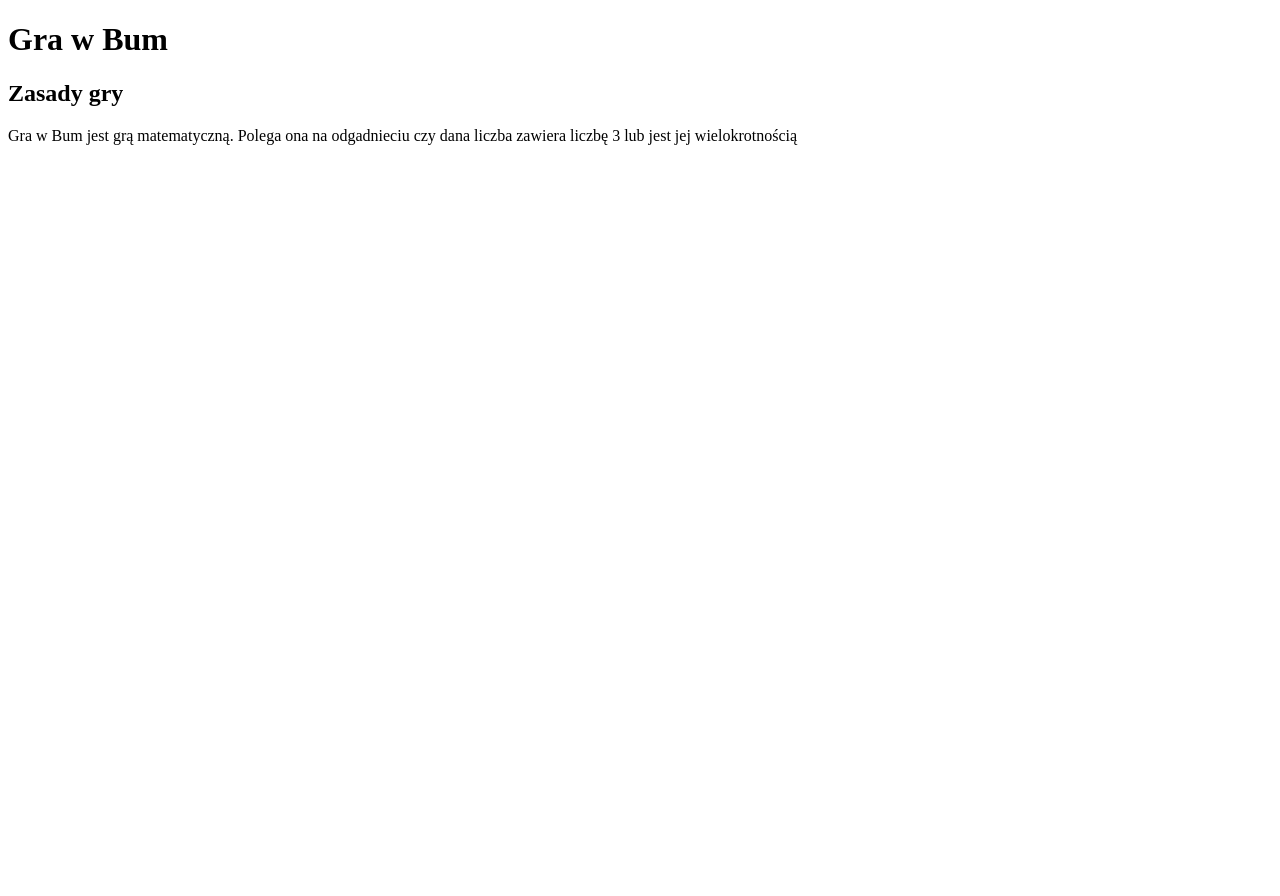
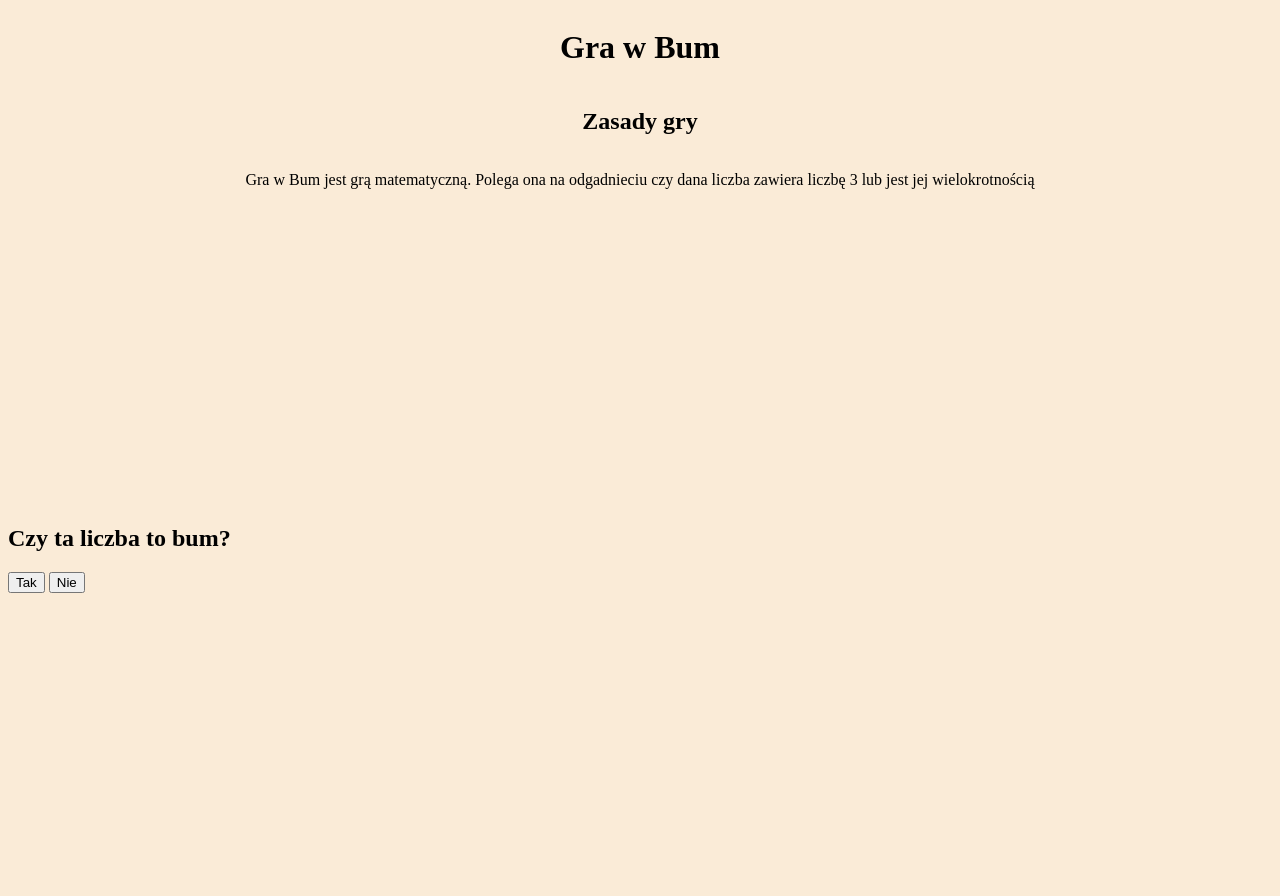
Before and after one commit to Lotosney/BumGame, a plain HTML site: page bum.html in a window 1280 px wide. Before the commit the page ends 800 px from the top, so only its background shows below. Drawn offline with Linux system fonts and the light colour scheme.

Commit message:
Add some css and js

```diff
--- a/bum.css
+++ b/bum.css
@@ -0,0 +1,29 @@
+html{
+    background-color: antiquewhite;
+}
+
+.rules{
+    display: flex;
+    height:30%;
+    flex-direction: column;
+    justify-content: center;
+    text-align: center;
+}
+
+
+.numberContainer{
+    display: flex;
+    justify-content: center;
+    height:300px;
+    width: 100%;
+    color: black;
+    font-size: 10vh;
+}
+.scoreNumberContainer{
+    display: flex;
+    justify-content: center;
+    height:300px;
+    width: 100%;
+    color: black;
+    font-size: 2vh;
+}
--- a/bum.html
+++ b/bum.html
@@ -2,17 +2,28 @@
 <html lang="pl">
 <head>
     <meta charset="UTF-8">
-    <meta name="viewport" content="width=device-width, initial-scale=1.0">
+    <meta name="viewport" content="width=device-width , initial-scale=1.0">
+    <link rel="stylesheet" href="bum.css">
     <title>Gra w Bum</title>
 </head>
 <body>
-    <div class="Rules">
+    <div class="rules">
         <h1>Gra w Bum</h1>
         <h2> Zasady gry</h2>
-        <p> Gra w Bum jest grą matematyczną. Polega ona na odgadnieciu czy dana liczba zawiera liczbę 3 lub jest jej wielokrotnością</p>
+        <p> Gra w Bum jest grą matematyczną. Polega ona na odgadnieciu czy dana liczba zawiera liczbę
+             3 lub jest jej wielokrotnością</p>
+    </div>
+    <div class="numberContainer" id="numberContainer" >
+    </div>
+    <h2>Czy ta liczba to bum?</h2>
+    <div class="buttonContainer">
 
+        <button onclick="validateYes()">Tak</button>
+        <button onclick="validateNo()">Nie</button>
 
     </div>
-
+    <div class="scoreNumberContainer" id="scoreNumberContainer" >
+    </div>
+    <script src="/bum.js"></script>
 </body>
 </html>
--- a/bum.js
+++ b/bum.js
@@ -0,0 +1,18 @@
+var scoreNum = 0
+numRandom=()=>{
+    var num;
+    num = Math.floor(Math.random() * (100 - 3)) + 3
+    return num
+}
+
+var isThisBum = () => {
+
+    if (numRandom() % 3 === 0 || numRandom().toString().indexOf("3") != -1) {
+        return "bum"
+
+
+    } else {
+        return "not bum"
+        // console.log("notbum")
+    }
+}
```
Also changed, not shown: file.txt (added), 1 other file.
